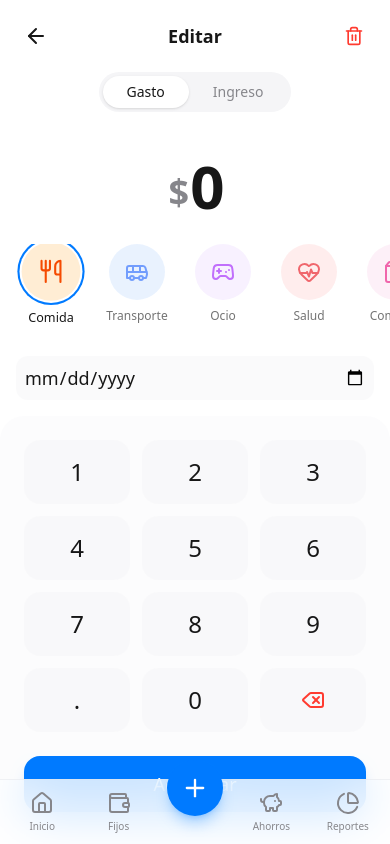
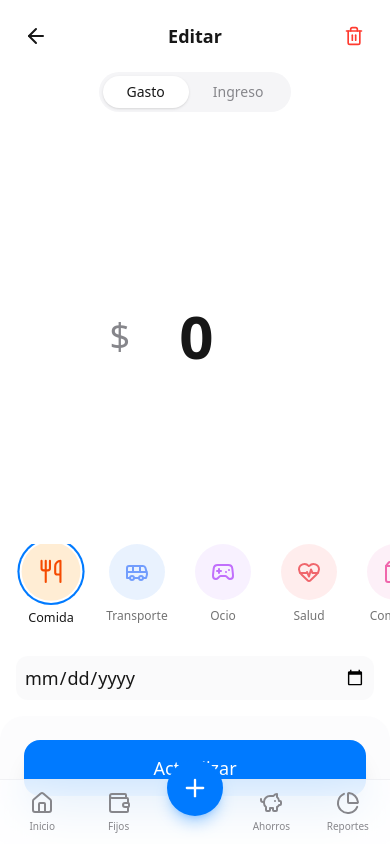
Before and after one commit to farydiaz04/finanzas, a Next.js app: page /transaction/1 in a window 390 px wide. Built offline with nearby package versions, Linux system fonts and the light colour scheme.

Commit message:
Fix persistence and revert to standard inputs for mobile UX

```diff
--- a/app/add/page.tsx
+++ b/app/add/page.tsx
@@ -4,7 +4,6 @@ import { useState, useEffect } from "react"
 import { useRouter } from "next/navigation"
 import { ArrowLeft } from "lucide-react"
 import { Button } from "@/components/ui/button"
-import { Keypad } from "@/components/ui/keypad"
 import { cn } from "@/lib/utils"
 import { useFinance } from "@/context/finance-context"
 import { motion, AnimatePresence } from "framer-motion"
@@ -177,14 +176,22 @@ export default function AddTransactionPage() {
                     </button>
                 </div>
 
-                {/* Amount Display */}
+                {/* Amount Input */}
                 <div className="space-y-2">
                     <label className="text-xs font-semibold text-muted-foreground uppercase tracking-wider px-1">{t("Amount")}</label>
-                    <div className="flex flex-col items-center justify-center py-4 bg-secondary/20 rounded-2xl">
-                        <div className="text-5xl font-bold tracking-tighter tabular-nums flex items-end">
-                            <span className="text-3xl text-muted-foreground mb-1 mr-1">$</span>
-                            {formatNumber(parseFormattedNumber(amount))}
-                        </div>
+                    <div className="relative">
+                        <Input
+                            type="text"
+                            inputMode="decimal"
+                            placeholder="0"
+                            className="text-4xl font-bold h-16 pl-12 bg-transparent border-none shadow-none focus-visible:ring-0 px-0 placeholder:text-muted-foreground/30"
+                            value={amount}
+                            onChange={(e) => {
+                                const val = e.target.value.replace(/[^0-9.]/g, '')
+                                setAmount(val)
+                            }}
+                        />
+                        <span className="absolute left-2 top-1/2 -translate-y-1/2 text-2xl text-muted-foreground">$</span>
                     </div>
                 </div>
 
@@ -246,11 +253,6 @@ export default function AddTransactionPage() {
                             </span>
                         </button>
                     </div>
-                </div>
-
-                {/* Keypad */}
-                <div className="bg-secondary/30 rounded-3xl p-2">
-                    <Keypad onKeyPress={handleKeyPress} onDelete={handleDeleteDigit} onConfirm={() => { }} />
                 </div>
 
                 {/* Spacer */}
--- a/app/savings/page.tsx
+++ b/app/savings/page.tsx
@@ -27,7 +27,8 @@ export default function SavingsPage() {
         manualSavingsPool,
         setManualSavingsPool,
         t,
-        settings
+        settings,
+        isSyncing
     } = useFinance()
 
     // Recommended Savings (Safe to Spend) - Guideline only
@@ -212,7 +213,15 @@ export default function SavingsPage() {
     return (
         <main className="min-h-screen bg-background pb-32 px-4 pt-6 max-w-md mx-auto space-y-6">
             <header className="px-1">
-                <h1 className="text-2xl font-bold tracking-tight">{t("Savings")}</h1>
+                <div className="flex justify-between items-center">
+                    <h1 className="text-2xl font-bold tracking-tight">{t("Savings")}</h1>
+                    {isSyncing && (
+                        <div className="flex items-center gap-1.5 text-[10px] font-bold text-primary animate-pulse uppercase tracking-widest bg-primary/10 px-2 py-0.5 rounded-full border border-primary/20">
+                            <span className="w-1.5 h-1.5 bg-primary rounded-full animate-bounce"></span>
+                            SINCRO...
+                        </div>
+                    )}
+                </div>
                 <p className="text-muted-foreground text-sm">
                     {t("Goals and accumulated savings")}
                 </p>
--- a/app/transaction/[id]/page.tsx
+++ b/app/transaction/[id]/page.tsx
@@ -139,11 +139,20 @@ export default function EditTransactionPage() {
                 </div>
             </div>
 
-            {/* Amount Display */}
-            <div className="flex-1 flex flex-col items-center justify-center space-y-2 py-4">
-                <div className="text-6xl font-bold tracking-tighter tabular-nums flex items-end">
-                    <span className="text-4xl text-muted-foreground mb-1 mr-1">$</span>
-                    {formatNumber(parseFormattedNumber(amount))}
+            {/* Amount Input */}
+            <div className="flex-1 flex flex-col items-center justify-center space-y-2 py-4 px-6">
+                <div className="relative w-full text-center">
+                    <span className="absolute left-1/4 top-1/2 -translate-y-1/2 text-4xl text-muted-foreground">$</span>
+                    <input
+                        type="text"
+                        inputMode="decimal"
+                        className="text-6xl font-bold tracking-tighter tabular-nums bg-transparent border-none text-center focus:ring-0 w-full outline-none"
+                        value={amount}
+                        onChange={(e) => {
+                            const val = e.target.value.replace(/[^0-9.]/g, '')
+                            setAmount(val)
+                        }}
+                    />
                 </div>
             </div>
 
@@ -180,15 +189,11 @@ export default function EditTransactionPage() {
                 </div>
             </div>
 
-            {/* Keypad & Action */}
-            <div className="bg-secondary/30 rounded-t-3xl p-2 pb-8">
-                <Keypad onKeyPress={handleKeyPress} onDelete={handleDeleteDigit} onConfirm={() => { }} />
-
-                <div className="px-4 mt-2">
-                    <Button size="lg" className="w-full h-14 text-lg rounded-2xl shadow-lg shadow-primary/20" onClick={handleSave}>
-                        {t("Update")}
-                    </Button>
-                </div>
+            {/* Save Action */}
+            <div className="bg-secondary/30 rounded-t-3xl p-6 pb-12">
+                <Button className="w-full h-14 text-lg rounded-2xl shadow-xl" onClick={handleSave}>
+                    {t("Update")}
+                </Button>
             </div>
         </motion.main>
     )
--- a/context/finance-context.tsx
+++ b/context/finance-context.tsx
@@ -84,6 +84,7 @@ interface FinanceContextType {
     getSafeToSpend: () => number
     manualSavingsPool: number
     setManualSavingsPool: (amount: number) => void
+    isSyncing: boolean
     t: (key: string) => string
 }
 
@@ -396,6 +397,7 @@ export function FinanceProvider({ children }: { children: React.ReactNode }) {
         }
     })
     const [isLoaded, setIsLoaded] = useState(false)
+    const [isSyncing, setIsSyncing] = useState(false)
     const [user, setUser] = useState<User | null>(null)
 
     useEffect(() => {
@@ -502,7 +504,7 @@ export function FinanceProvider({ children }: { children: React.ReactNode }) {
                     ...prev,
                     currency: meta.currency,
                     language: meta.language,
-                    userName: meta.user_name,
+                    user_name: meta.user_name,
                     theme: meta.theme || "system"
                 }))
                 setManualSavingsPool(Number(meta.manual_savings_pool))
@@ -539,6 +541,7 @@ export function FinanceProvider({ children }: { children: React.ReactNode }) {
 
     const syncSettings = async (newSettings: AppSettings, newPool: number) => {
         if (!user) return
+        setIsSyncing(true)
         try {
             const { error } = await supabase.from('user_settings').upsert({
                 user_id: user.id,
@@ -552,6 +555,8 @@ export function FinanceProvider({ children }: { children: React.ReactNode }) {
             if (error) console.error("Error syncing settings:", error)
         } catch (err) {
             console.error("Failed to sync settings:", err)
+        } finally {
+            setIsSyncing(false)
         }
     }
 
@@ -802,7 +807,8 @@ export function FinanceProvider({ children }: { children: React.ReactNode }) {
             setManualSavingsPool: updateManualSavingsPool,
             user,
             signOut,
-            t
+            t,
+            isSyncing
         }}>
             {children}
         </FinanceContext.Provider>
```
